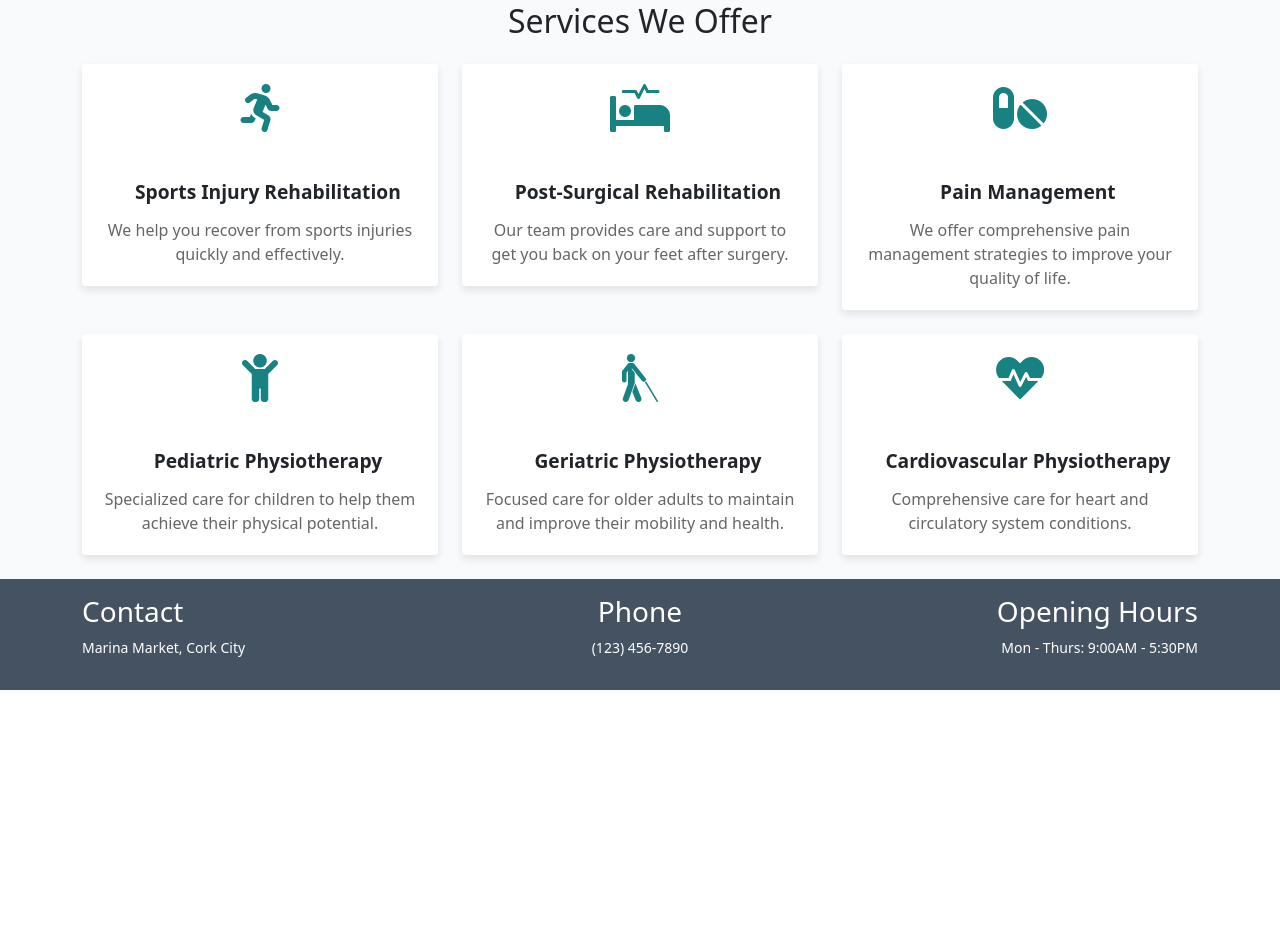
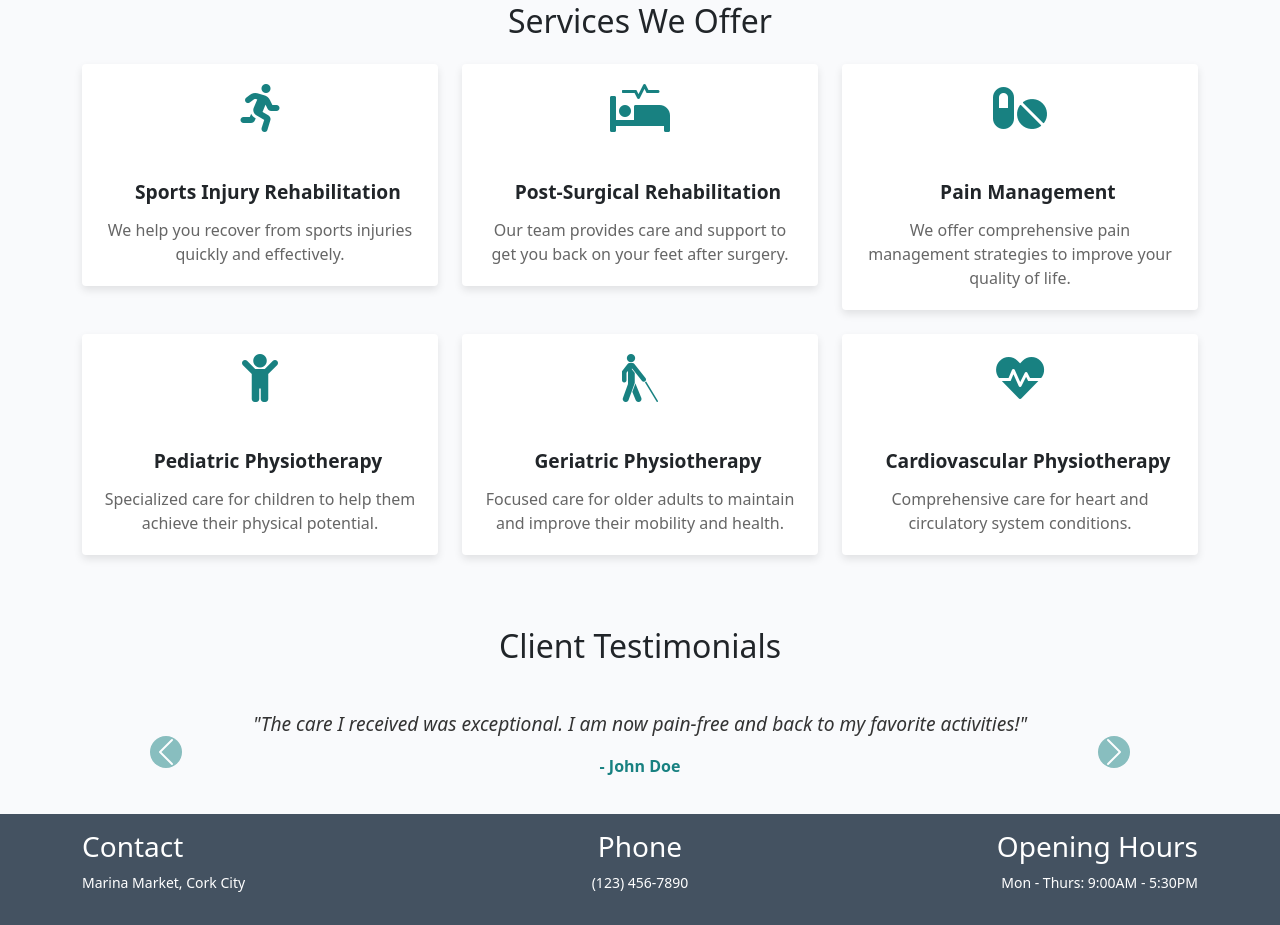
Before and after one commit to Alvor1991/PP4-Physio, a Django app: page / in a window 1280 px wide. Shown: the part 534-1459 px from the top of the page. Before the commit the page ends 1224 px from the top, so only its background shows below. Run offline with Django 4.2, Linux system fonts and the light colour scheme.

Commit message:
Add testimonial section and css styling

```diff
--- a/home/templates/home/home.html
+++ b/home/templates/home/home.html
@@ -75,4 +75,39 @@
     </div>
 </div>
 
+<!-- Client Testimonials Section -->
+<div class="container mt-5">
+    <h2 class="text-center mb-4">Client Testimonials</h2>
+    <div id="testimonialCarousel" class="carousel slide" data-bs-ride="carousel">
+        <div class="carousel-inner">
+            <div class="carousel-item active">
+                <div class="testimonial">
+                    <p class="testimonial-text">"The care I received was exceptional. I am now pain-free and back to my favorite activities!"</p>
+                    <p class="testimonial-author">- John Doe</p>
+                </div>
+            </div>
+            <div class="carousel-item">
+                <div class="testimonial">
+                    <p class="testimonial-text">"I highly recommend this practice. The staff is friendly and the treatments are effective."</p>
+                    <p class="testimonial-author">- Jane Smith</p>
+                </div>
+            </div>
+            <div class="carousel-item">
+                <div class="testimonial">
+                    <p class="testimonial-text">"Professional and knowledgeable team. They really care about their patients' well-being."</p>
+                    <p class="testimonial-author">- Michael Brown</p>
+                </div>
+            </div>
+        </div>
+        <button class="carousel-control-prev" type="button" data-bs-target="#testimonialCarousel" data-bs-slide="prev">
+            <span class="carousel-control-prev-icon" aria-hidden="true"></span>
+            <span class="visually-hidden">Previous</span>
+        </button>
+        <button class="carousel-control-next" type="button" data-bs-target="#testimonialCarousel" data-bs-slide="next">
+            <span class="carousel-control-next-icon" aria-hidden="true"></span>
+            <span class="visually-hidden">Next</span>
+        </button>
+    </div>
+</div>
+
 {% endblock content %}
--- a/static/css/style.css
+++ b/static/css/style.css
@@ -212,3 +212,28 @@ body {
 .service-card i {
     color: #188181;
 }
+
+.testimonial {
+    text-align: center;
+    padding: 20px;
+}
+
+.testimonial-text {
+    font-size: 1.2rem;
+    font-style: italic;
+    color: #333;
+}
+
+.testimonial-author {
+    font-size: 1rem;
+    font-weight: 700;
+    margin-top: 10px;
+    color: #188181;
+}
+
+.carousel-control-prev-icon,
+.carousel-control-next-icon {
+    background-color: #188181;
+    border-radius: 50%;
+    padding: 10px;
+}
```
